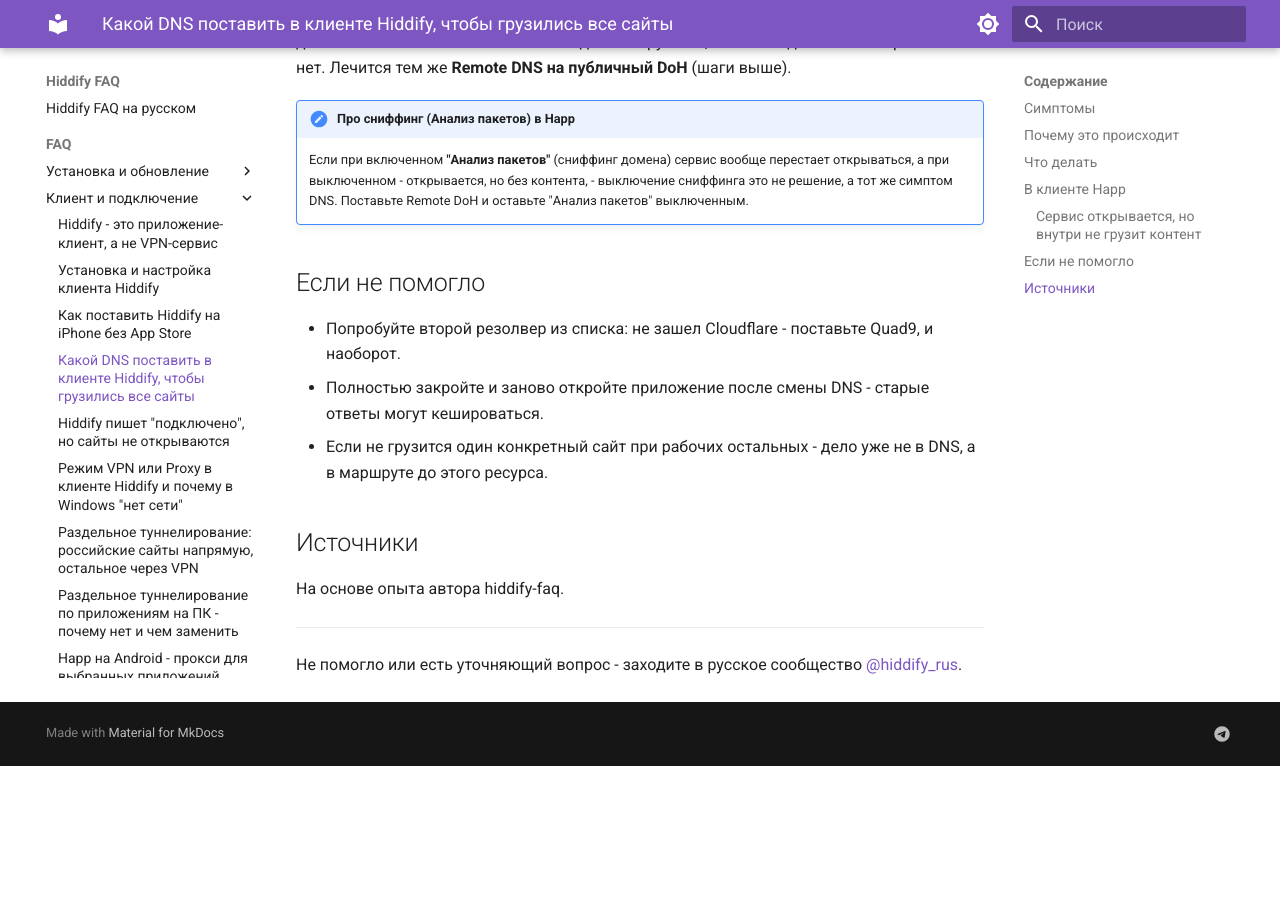
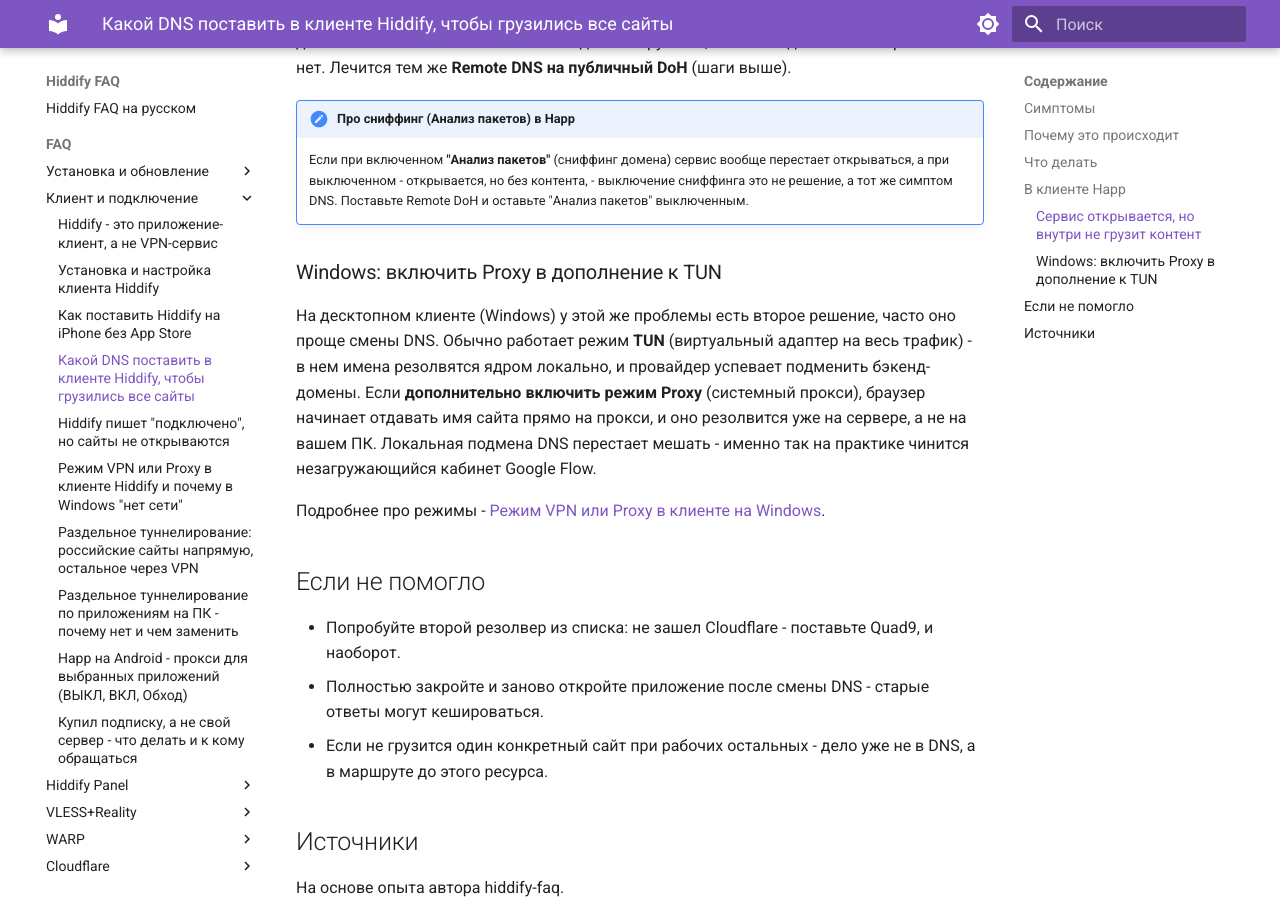
Before and after one commit to dewil/hiddify-faq, an MkDocs documentation site: the page built from docs/faq/client/hiddify-client-dns-settings.md, in a window 1280 px wide and 900 px high, scrolled down 1924 px. Built offline with MkDocs 1.6.1 and Material for MkDocs 9.7.7, drawn with Linux system fonts in a browser that asks for light colours; before the commit the page ends 2690 px from its top, so only the background shows below that.

Commit message:
faq/client/dns: подтвержденный фикс - на Windows включить Proxy поверх TUN (remote-резолв обходит локальный DNS-поизон)

```diff
--- a/docs/faq/client/hiddify-client-dns-settings.md
+++ b/docs/faq/client/hiddify-client-dns-settings.md
@@ -60,6 +60,12 @@
 !!! note "Про сниффинг (Анализ пакетов) в Happ"
     Если при включенном **"Анализ пакетов"** (сниффинг домена) сервис вообще перестает открываться, а при выключенном - открывается, но без контента, - выключение сниффинга это не решение, а тот же симптом DNS. Поставьте Remote DoH и оставьте "Анализ пакетов" выключенным.
 
+### Windows: включить Proxy в дополнение к TUN
+
+На десктопном клиенте (Windows) у этой же проблемы есть второе решение, часто оно проще смены DNS. Обычно работает режим **TUN** (виртуальный адаптер на весь трафик) - в нем имена резолвятся ядром локально, и провайдер успевает подменить бэкенд-домены. Если **дополнительно включить режим Proxy** (системный прокси), браузер начинает отдавать имя сайта прямо на прокси, и оно резолвится уже на сервере, а не на вашем ПК. Локальная подмена DNS перестает мешать - именно так на практике чинится незагружающийся кабинет Google Flow.
+
+Подробнее про режимы - [Режим VPN или Proxy в клиенте на Windows](vpn-vs-proxy-mode-windows.md).
+
 ## Если не помогло
 
 - Попробуйте второй резолвер из списка: не зашел Cloudflare - поставьте Quad9, и наоборот.
```
